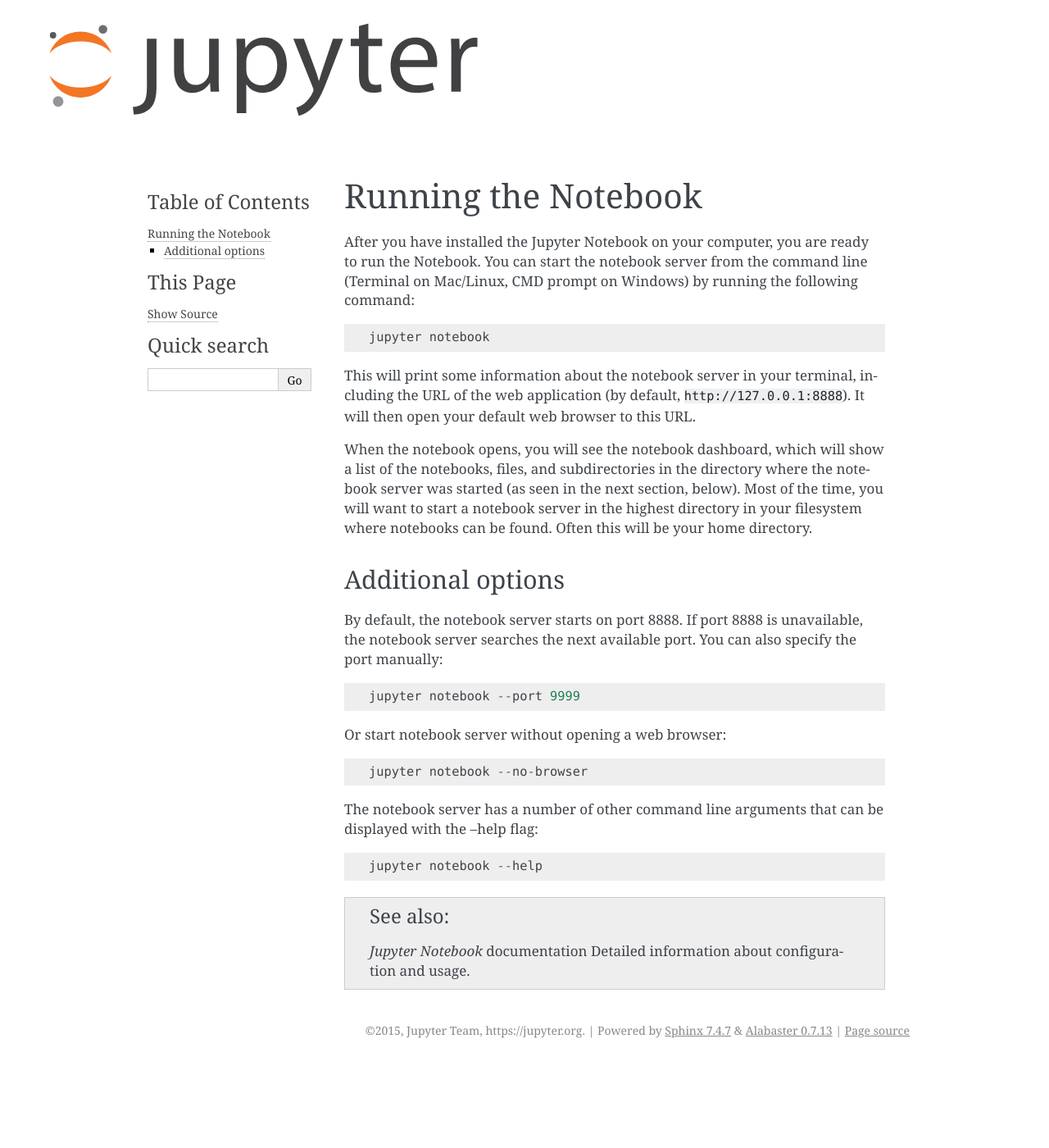
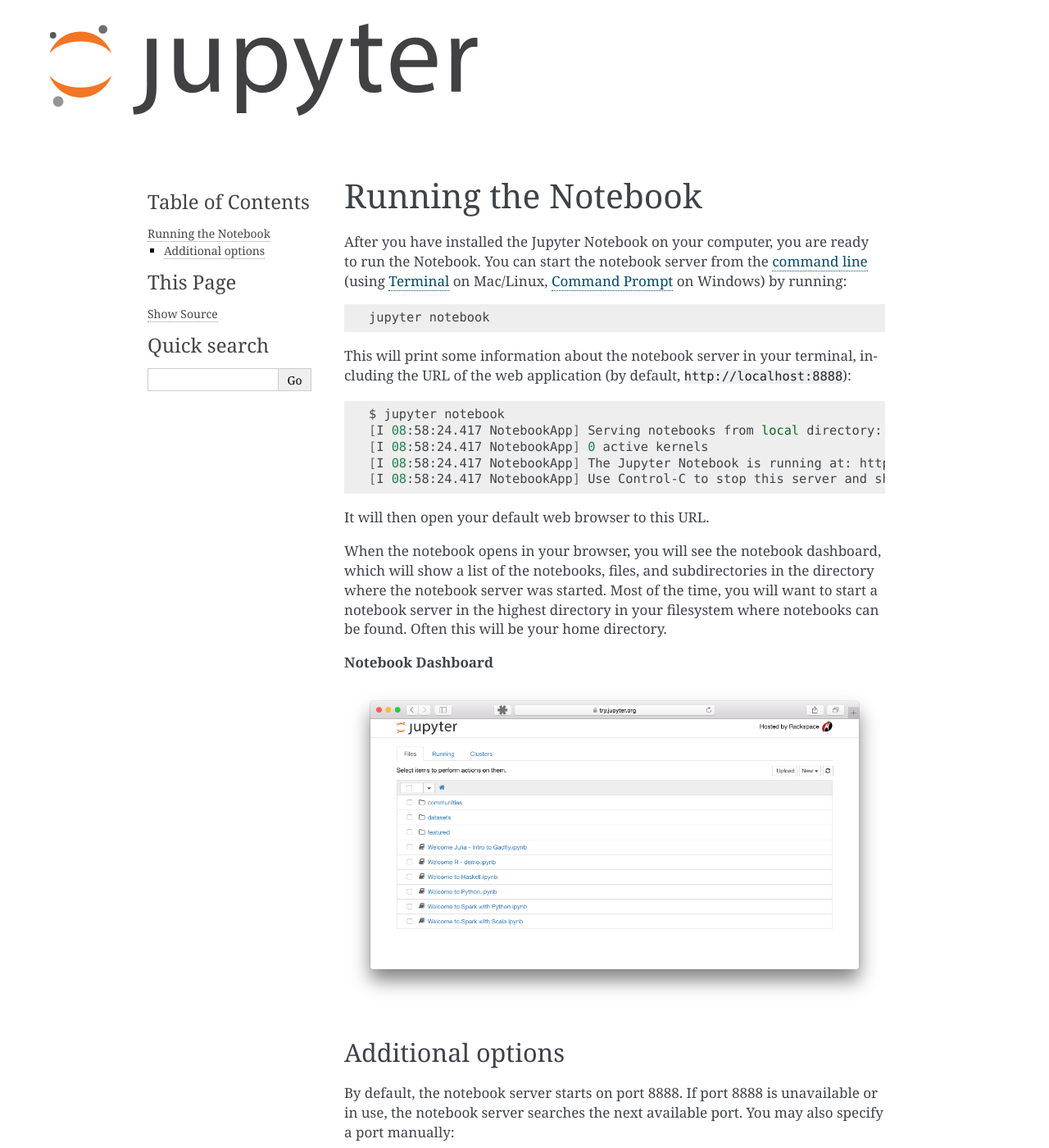
Before and after one commit to jupyter/jupyter, a Sphinx documentation site: the page built from docs/source/running.rst, in a window 1280 px wide and 1400 px high. Shown: the whole window at 82% size. Built offline with Sphinx 7.4.7, drawn with Linux system fonts in a browser that asks for light colours; pages that are not in the unit, such as notebooks, are missing from menus; some of the changed text lies outside the part shown.

Commit message:
Grammar, format doc

```diff
--- a/docs/source/running.rst
+++ b/docs/source/running.rst
@@ -1,38 +1,65 @@
 .. _running:
-
 
 ====================
 Running the Notebook
 ====================
 
-After you have installed the Jupyter Notebook on your computer, you are ready to run the Notebook. You can start the notebook server from the command line (Terminal on Mac/Linux, CMD prompt on Windows) by running the following command::
+After you have installed the Jupyter Notebook on your computer, you are ready
+to run the Notebook. You can start the notebook server from the
+:term:`command line` (using :term:`Terminal` on Mac/Linux,
+:term:`Command Prompt` on Windows) by running::
 
     jupyter notebook
 
 This will print some information about the notebook server in your terminal,
-including the URL of the web application (by default, ``http://127.0.0.1:8888``).
+including the URL of the web application
+(by default, ``http://localhost:8888``):
+
+.. code:: bash
+
+    $ jupyter notebook
+    [I 08:58:24.417 NotebookApp] Serving notebooks from local directory: /Users/catherine
+    [I 08:58:24.417 NotebookApp] 0 active kernels
+    [I 08:58:24.417 NotebookApp] The Jupyter Notebook is running at: http://localhost:8888/
+    [I 08:58:24.417 NotebookApp] Use Control-C to stop this server and shut down all kernels (twice to skip confirmation).
+
 It will then open your default web browser to this URL.
 
-When the notebook opens, you will see the notebook dashboard, which will show a list of the notebooks, files, and subdirectories in the directory where the notebook server was started (as seen in the next section, below). Most of the time, you will want to start a notebook server in the highest directory in your filesystem where notebooks can be found. Often this will be your home directory.
+When the notebook opens in your browser, you will see the notebook dashboard,
+which will show a list of the notebooks, files, and subdirectories in the
+directory where the notebook server was started. Most of the time, you will
+want to start a notebook server in the highest directory in your filesystem
+where notebooks can be found. Often this will be your home directory.
 
+**Notebook Dashboard**
+
+.. image:: _static/_images/tryjupyter_file.png
 
 Additional options
 ------------------
 
-By default, the notebook server starts on port 8888. If port 8888 is unavailable, the notebook server searches the next available port.
-You can also specify the port manually::
+By default, the notebook server starts on port 8888. If port 8888 is
+unavailable or in use, the notebook server searches the next available port.
+You may also specify a port manually:
+
+.. code:: bash
 
     jupyter notebook --port 9999
 
-Or start notebook server without opening a web browser::
+Or start notebook server without opening a web browser:
+
+.. code:: bash
 
     jupyter notebook --no-browser
 
-The notebook server has a number of other command line arguments that can be displayed with the --help flag::
+The notebook server provides help messages for other command line arguments
+using the ``--help`` flag:
+
+.. code:: bash
 
     jupyter notebook --help
 
 .. seealso::
 
-   `Jupyter Notebook` documentation
+   `Jupyter Installation, Configuration, and Usage <content-projects>`_
    Detailed information about configuration and usage.
```
